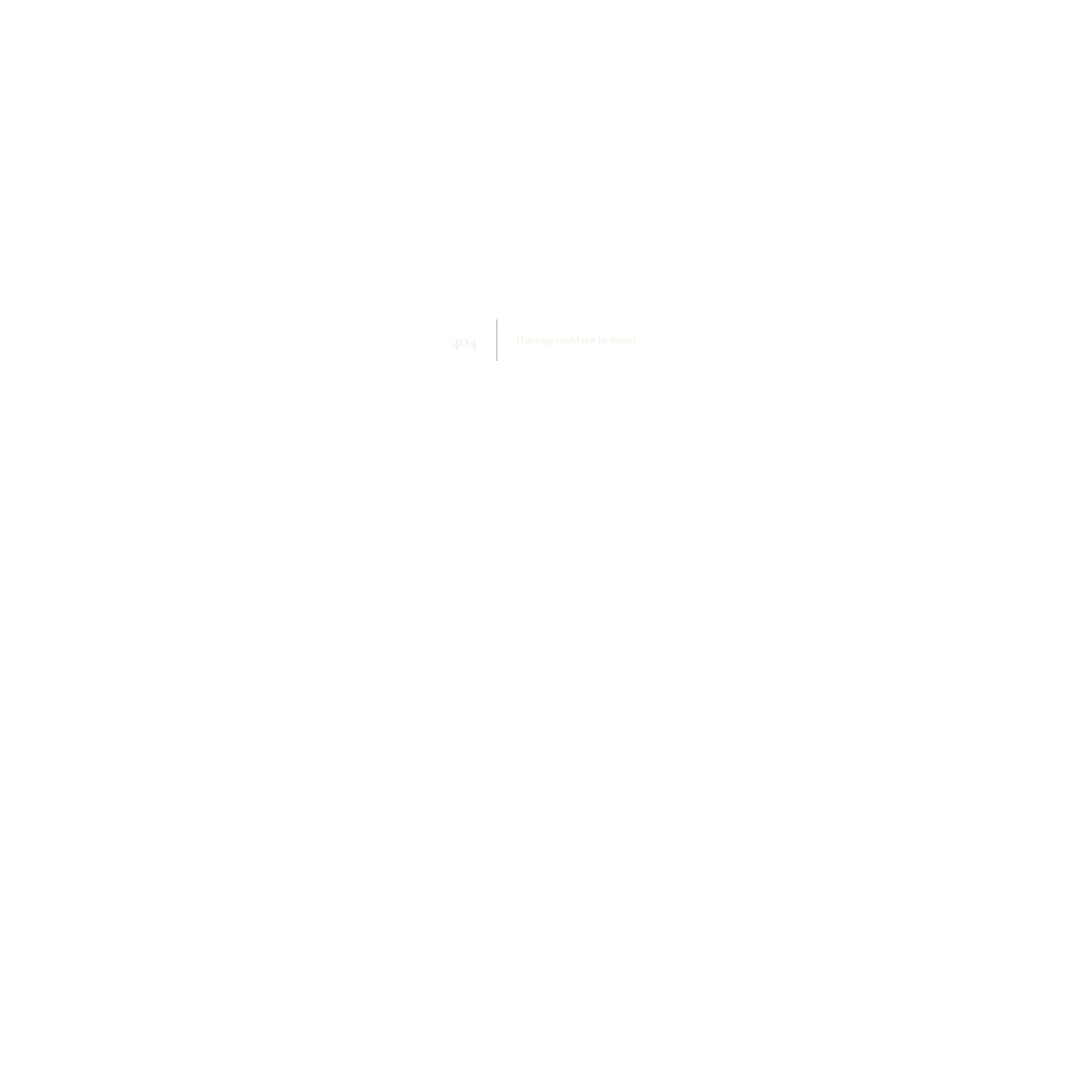
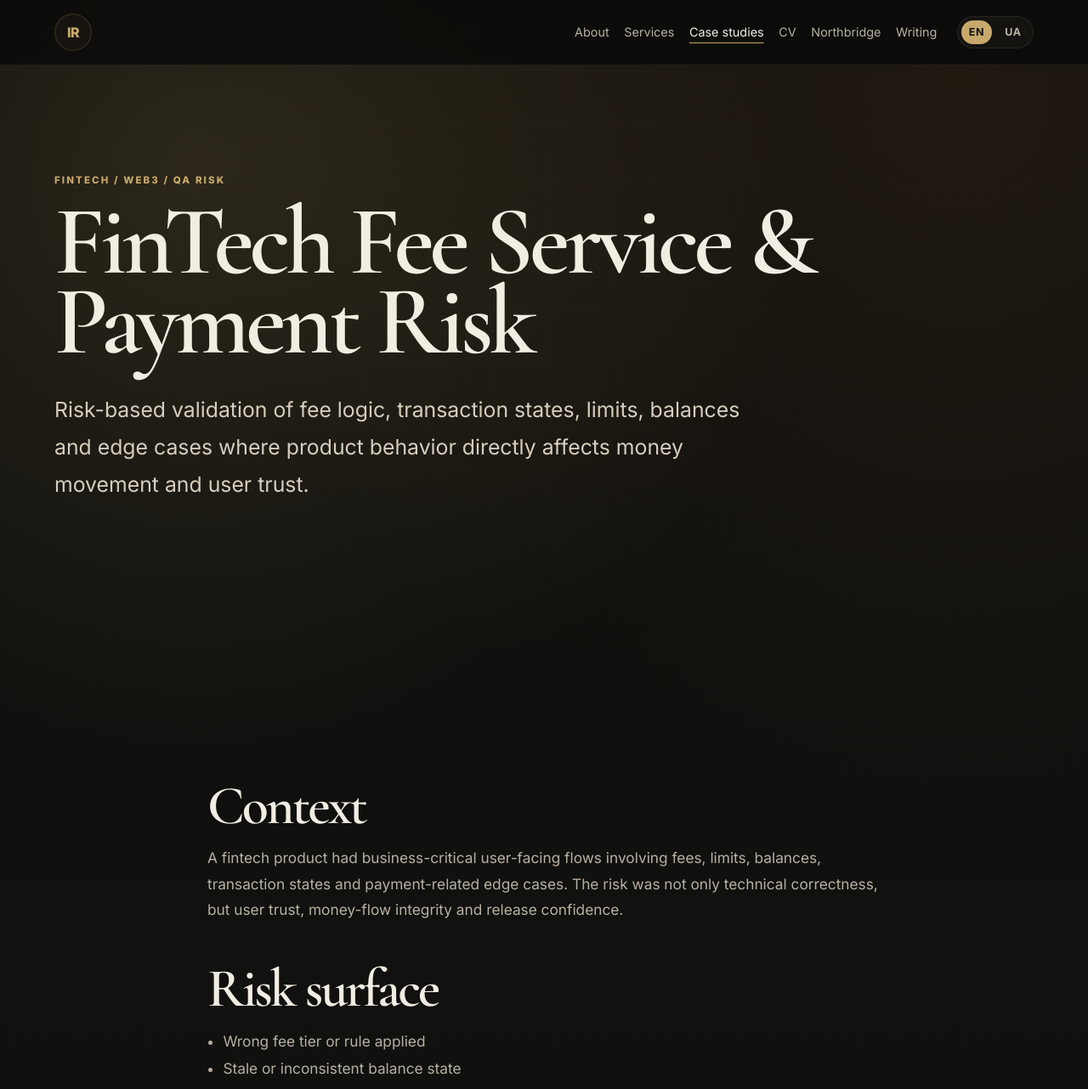
Before and after one commit to IRozinko/ivan-rozinko-site, a Next.js app: page /case-studies/fintech-fee-service-payment-risk in a window 1280 px wide. Before the commit this address had no page. Shown: the top 1282 px of the page at 85% size. Before the commit the page ends 800 px from the top, so only its background shows below. Built offline with nearby package versions, Linux system fonts and the light colour scheme.

Commit message:
Add fintech payment risk case study page

```diff
--- /dev/null
+++ b/app/case-studies/fintech-fee-service-payment-risk/page.tsx
@@ -0,0 +1,30 @@
+import { SiteFooter } from '../../components/SiteFooter';
+import { SiteNav } from '../../components/SiteNav';
+
+const risks = ['Wrong fee tier or rule applied', 'Stale or inconsistent balance state', 'Limit boundary errors', 'Backend/UI transaction state mismatch', 'Failed, pending or retried operations causing incorrect user-facing behavior'];
+const work = ['Built and reviewed risk-based scenarios for fee and payment behavior', 'Covered user-facing behavior, not only backend calculations', 'Structured edge cases around limits, states, transaction outcomes and fee variations', 'Helped transform scattered checks into a clearer payment-risk matrix'];
+
+export default function FintechFeeServiceCase() {
+  return (
+    <main>
+      <SiteNav active="case-studies" locale="en" enHref="/case-studies/fintech-fee-service-payment-risk" uaHref="/ua/case-studies" />
+      <section className="section hero caseHero">
+        <div className="eyebrow">FinTech / Web3 / QA Risk</div>
+        <h1>FinTech Fee Service & Payment Risk</h1>
+        <p className="lead">Risk-based validation of fee logic, transaction states, limits, balances and edge cases where product behavior directly affects money movement and user trust.</p>
+      </section>
+      <section className="section caseBody">
+        <h2>Context</h2>
+        <p>A fintech product had business-critical user-facing flows involving fees, limits, balances, transaction states and payment-related edge cases. The risk was not only technical correctness, but user trust, money-flow integrity and release confidence.</p>
+        <h2>Risk surface</h2>
+        <ul>{risks.map((item) => <li key={item}>{item}</li>)}</ul>
+        <h2>Work performed</h2>
+        <ul>{work.map((item) => <li key={item}>{item}</li>)}</ul>
+        <h2>Reusable lesson</h2>
+        <p>Payment systems rarely fail only because of a wrong formula. They fail because state, timing, retries, limits, fees, balances and user-facing communication drift apart.</p>
+        <div className="ctaRow"><a className="button primary" href="/case-studies">Back to case studies</a><a className="button secondary" href="https://github.com/IRozinko/payment-flow-risk-matrix" target="_blank" rel="noreferrer">Related proof asset</a></div>
+      </section>
+      <SiteFooter locale="en" />
+    </main>
+  );
+}
```
